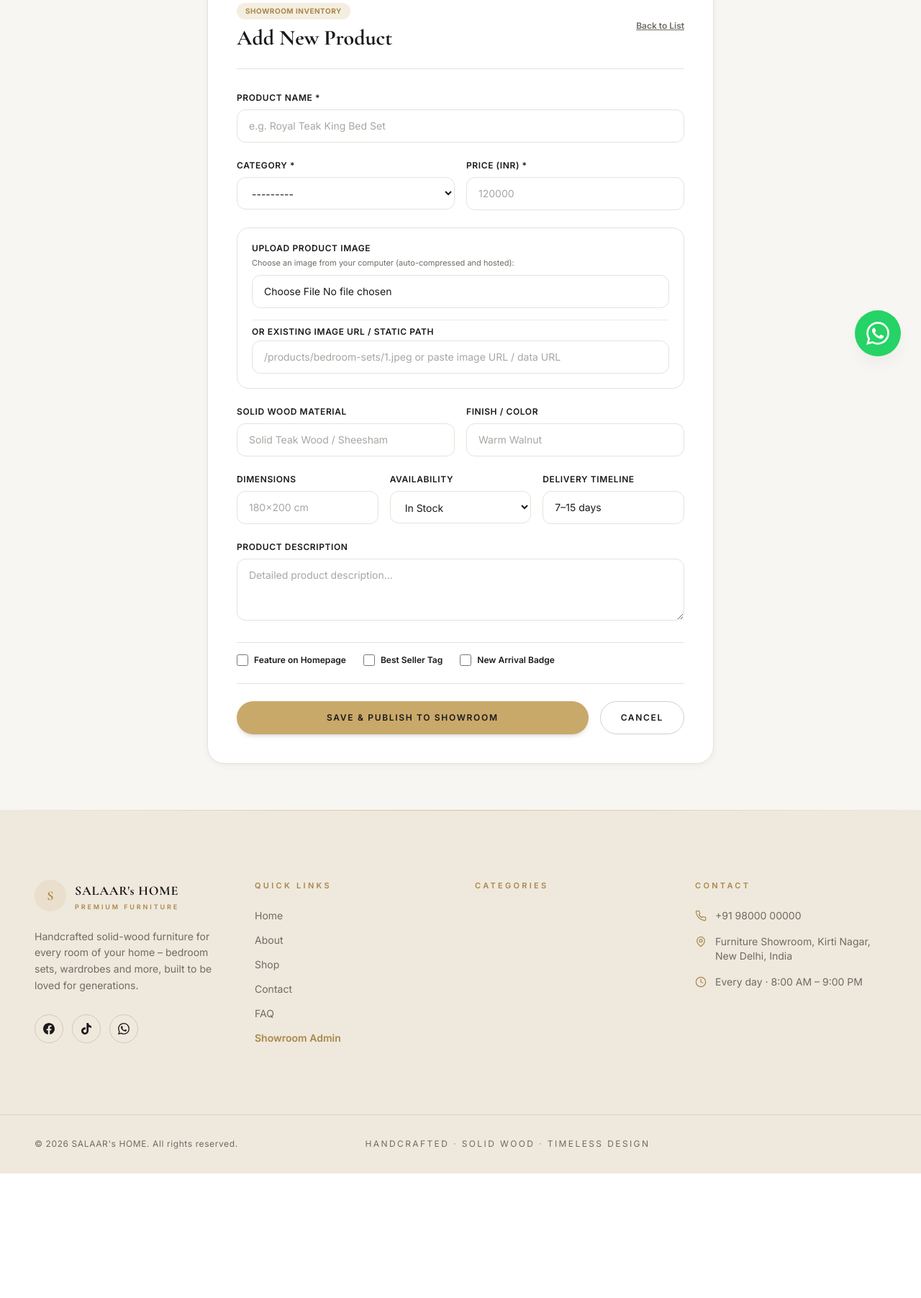
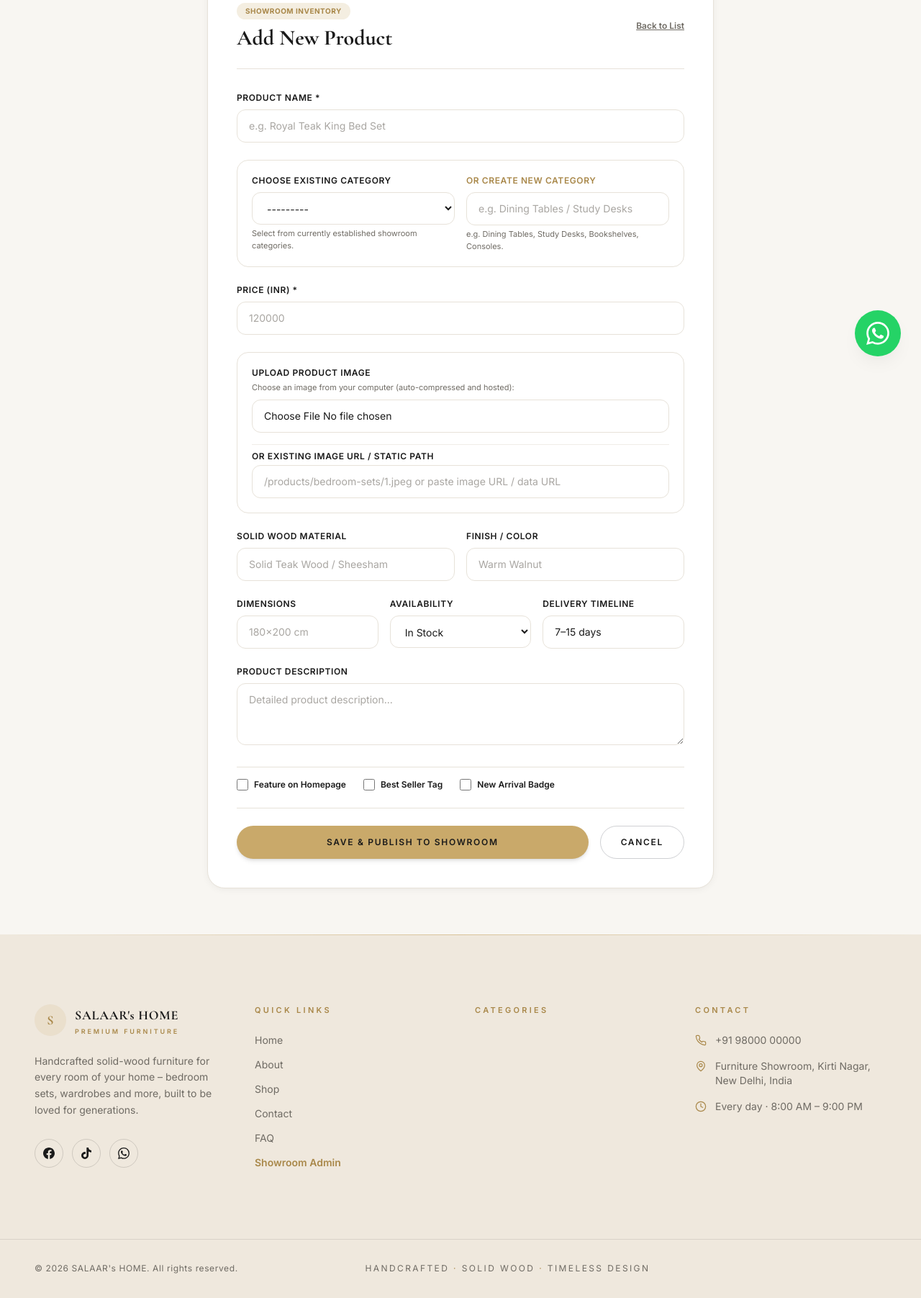
Before and after one commit to rishabhtcodes/SALAARs-HOME-FURNITURE, a Django app: page /showroom-admin/products/add/ in a window 1280 px wide. Shown: the part 277-2080 px from the top of the page at 72% size. Before the commit the page ends 1907 px from the top, so only its background shows below. Run offline with Django 5.2, Linux system fonts and the light colour scheme; the visitor is signed in with stand-in values (Sample User, id 1); data comes from the database, SQL or seed files in the repository; data that the repository does not hold is empty; style sheets or scripts are compiled from the project's sources; parts of the project's set-up code (start-up, migrations or seed data) failed here and were passed over; some libraries are stand-ins or nearby versions.

Commit message:
feat: add support for choosing existing categories or creating new ones on the fly

```diff
--- a/store/forms.py
+++ b/store/forms.py
@@ -4,6 +4,16 @@ from .models import Order, Product, Category
 
 
 class ProductAdminForm(forms.ModelForm):
+    category = forms.ModelChoiceField(
+        queryset=Category.objects.all(),
+        required=False,
+        widget=forms.Select(attrs={"class": "w-full rounded-xl border border-line bg-linen px-4 py-3 text-sm text-ink focus:border-gold focus:outline-none"})
+    )
+    new_category_name = forms.CharField(
+        required=False,
+        label="Or Create New Category",
+        widget=forms.TextInput(attrs={"class": "w-full rounded-xl border border-line bg-linen px-4 py-3 text-sm text-ink placeholder:text-stone/60 focus:border-gold focus:outline-none", "placeholder": "e.g. Dining Tables / Study Desks"})
+    )
     image_file = forms.ImageField(
         required=False,
         label="Upload New Image",
@@ -30,7 +40,6 @@ class ProductAdminForm(forms.ModelForm):
         ]
         widgets = {
             "name": forms.TextInput(attrs={"class": "w-full rounded-xl border border-line bg-linen px-4 py-3 text-sm text-ink placeholder:text-stone/60 focus:border-gold focus:outline-none", "placeholder": "e.g. Royal Teak King Bed Set", "required": True}),
-            "category": forms.Select(attrs={"class": "w-full rounded-xl border border-line bg-linen px-4 py-3 text-sm text-ink focus:border-gold focus:outline-none", "required": True}),
             "price": forms.NumberInput(attrs={"class": "w-full rounded-xl border border-line bg-linen px-4 py-3 text-sm text-ink placeholder:text-stone/60 focus:border-gold focus:outline-none", "placeholder": "120000", "required": True}),
             "image": forms.TextInput(attrs={"class": "w-full rounded-xl border border-line bg-linen px-4 py-3 text-sm text-ink placeholder:text-stone/60 focus:border-gold focus:outline-none", "placeholder": "/products/bedroom-sets/1.jpeg or paste image URL / data URL"}),
             "material": forms.TextInput(attrs={"class": "w-full rounded-xl border border-line bg-linen px-4 py-3 text-sm text-ink placeholder:text-stone/60 focus:border-gold focus:outline-none", "placeholder": "Solid Teak Wood / Sheesham"}),
@@ -44,6 +53,14 @@ class ProductAdminForm(forms.ModelForm):
             "best_selling": forms.CheckboxInput(attrs={"class": "h-4 w-4 rounded border-line text-gold focus:ring-gold"}),
             "is_new": forms.CheckboxInput(attrs={"class": "h-4 w-4 rounded border-line text-gold focus:ring-gold"}),
         }
+
+    def clean(self):
+        cleaned_data = super().clean()
+        category = cleaned_data.get("category")
+        new_category_name = (cleaned_data.get("new_category_name") or "").strip()
+        if not category and not new_category_name:
+            self.add_error("category", "Please select an existing category or enter a new category name.")
+        return cleaned_data
 
 
 
--- a/store/views.py
+++ b/store/views.py
@@ -797,6 +797,22 @@ def admin_product_add_view(request):
         if form.is_valid():
             product = form.save(commit=False)
 
+            # Check if creating a new category on the fly
+            from django.utils.text import slugify
+            new_cat_name = (form.cleaned_data.get("new_category_name") or "").strip()
+            if new_cat_name:
+                cat_slug = slugify(new_cat_name) or "custom-category"
+                category, _ = Category.objects.get_or_create(
+                    slug=cat_slug,
+                    defaults={
+                        "name": new_cat_name,
+                        "tagline": f"Handcrafted {new_cat_name}",
+                        "short": f"Solid wood {new_cat_name} collections.",
+                        "delivery_time": "7–20 days",
+                    }
+                )
+                product.category = category
+
             # Handle uploaded image file (compress to base64 for persistent serverless display)
             image_file = request.FILES.get("image_file")
             if image_file:
--- a/templates/pages/admin_product_form.html
+++ b/templates/pages/admin_product_form.html
@@ -42,17 +42,28 @@
           {% if form.name.errors %}<p class="text-xs text-red-600 mt-1">{{ form.name.errors.0 }}</p>{% endif %}
         </div>
 
+        <!-- Category Selection & New Category Creation -->
+        <div class="rounded-2xl border border-line bg-linen/40 p-5 space-y-4">
           <div class="grid grid-cols-1 sm:grid-cols-2 gap-4">
             <div>
-            <label class="block text-xs font-semibold tracking-wider text-ink uppercase mb-2">Category *</label>
+              <label class="block text-xs font-semibold tracking-wider text-ink uppercase mb-2">Choose Existing Category</label>
               {{ form.category }}
               {% if form.category.errors %}<p class="text-xs text-red-600 mt-1">{{ form.category.errors.0 }}</p>{% endif %}
+              <p class="text-[11px] text-stone mt-1">Select from currently established showroom categories.</p>
             </div>
+            <div>
+              <label class="block text-xs font-semibold tracking-wider text-gold-deep uppercase mb-2">Or Create New Category</label>
+              {{ form.new_category_name }}
+              {% if form.new_category_name.errors %}<p class="text-xs text-red-600 mt-1">{{ form.new_category_name.errors.0 }}</p>{% endif %}
+              <p class="text-[11px] text-stone mt-1">e.g. Dining Tables, Study Desks, Bookshelves, Consoles.</p>
+            </div>
+          </div>
+        </div>
+
         <div>
           <label class="block text-xs font-semibold tracking-wider text-ink uppercase mb-2">Price (INR) *</label>
           {{ form.price }}
           {% if form.price.errors %}<p class="text-xs text-red-600 mt-1">{{ form.price.errors.0 }}</p>{% endif %}
-          </div>
         </div>
 
         <!-- Product Image Upload or URL -->
```
Lines whose indentation alone changed are shown as unchanged.
